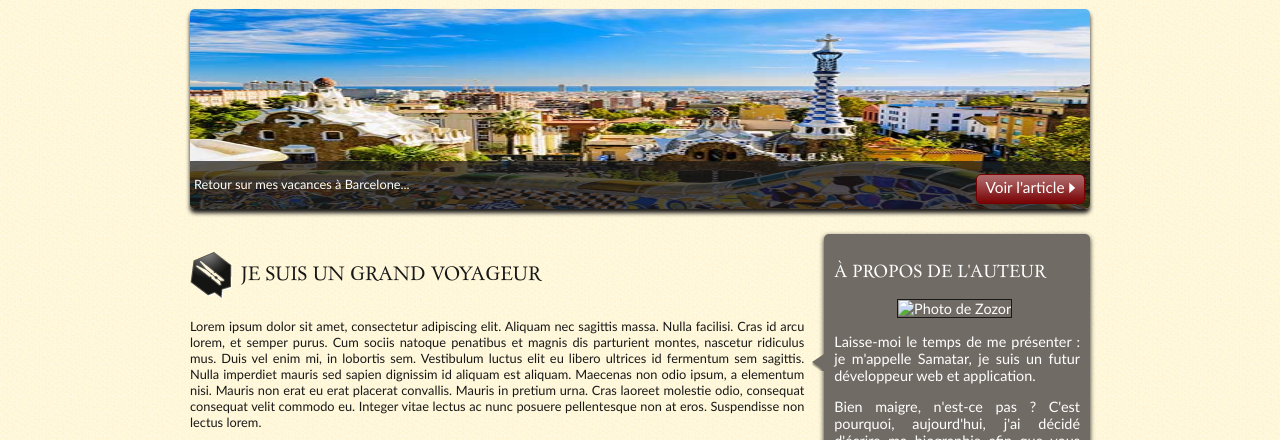
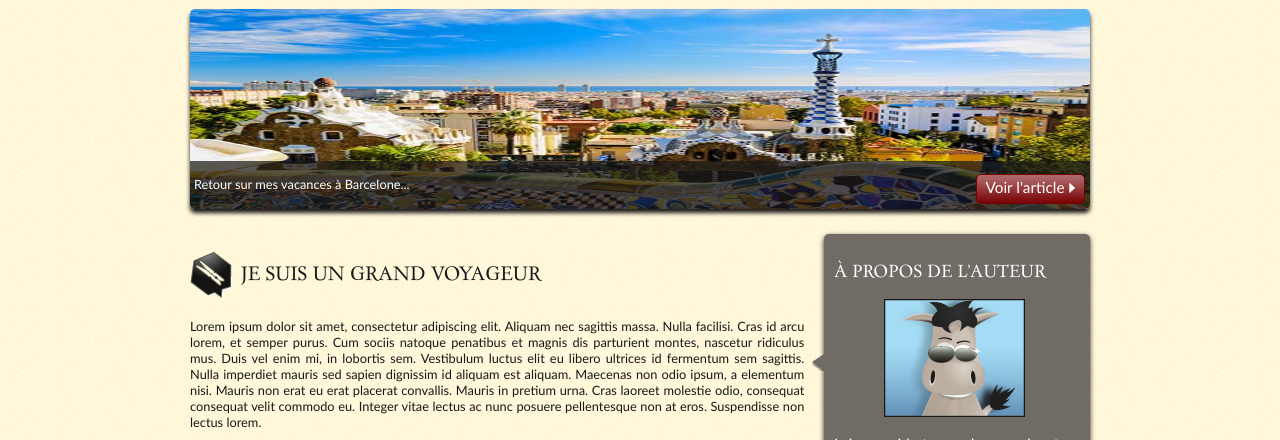
Before and after one commit to Samatar3010/Barcelone-trip, a plain HTML site: page index.html in a window 1280 px wide. Shown: the part 124-564 px from the top of the page. Drawn offline with Linux system fonts and the light colour scheme.

Commit message:
j'ai remis la photo de Zozor

```diff
--- a/index.html
+++ b/index.html
@@ -48,7 +48,7 @@
                 <aside>
                     <h1>À propos de l'auteur</h1>
                     <img src="images/bulle.png" alt="" id="fleche_bulle" />
-                    <p id="photo_zozor"><img src="images/Samii.png" alt="Photo de Zozor" /></p>
+                    <p id="photo_zozor"><img src="images/zozor_classe.png" alt="Photo de Zozor" /></p>
                     <p>Laisse-moi le temps de me présenter&nbsp;: je m'appelle Samatar, je suis un futur développeur web et application.</p>
                     <p>Bien maigre, n'est-ce pas ? C'est pourquoi, aujourd'hui, j'ai décidé d'écrire ma biographie afin que vous sachiez qui je suis réellement.</p>
                     <p><img src="images/facebook.png" alt="Facebook" /><img src="images/twitter.png" alt="Twitter" /><img src="images/vimeo.png" alt="Vimeo" /><img src="images/flickr.png" alt="Flickr" /><img src="images/rss.png" alt="RSS" /></p>
```
